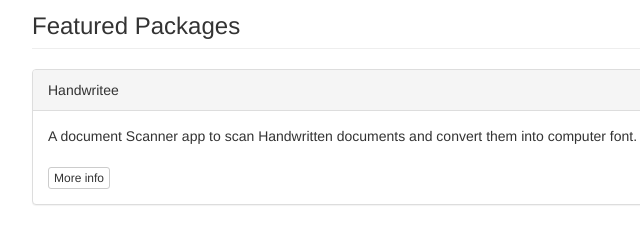
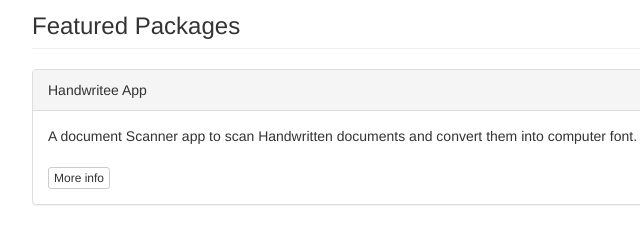
Before and after one commit to h4ckua11/h4ckua11.github.io, a plain HTML site: page index.html in a window 1280 px wide. Shown: the part 234-474 px from the top of the page, 38-678 px from the left. Drawn offline with nearby package versions, Linux system fonts and the light colour scheme.

Commit message:
Update index.html

```diff
--- a/index.html
+++ b/index.html
@@ -26,7 +26,7 @@
 
 <div class="container">
 	<div class="panel panel-default">
-	  <div class="panel-heading">Handwritee</div>
+	  <div class="panel-heading">Handwritee App</div>
 	  <div class="panel-body">
 		A document Scanner app to scan Handwritten documents and convert them into computer font.<br /><br />
 		<a class="btn btn-xs btn-default" href="depictions/?p=com.h4ckua11.Handwritee">More info</a>
```
